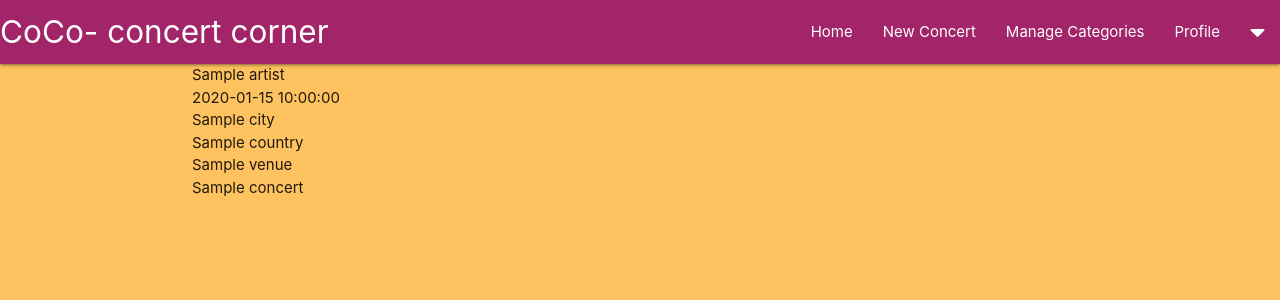
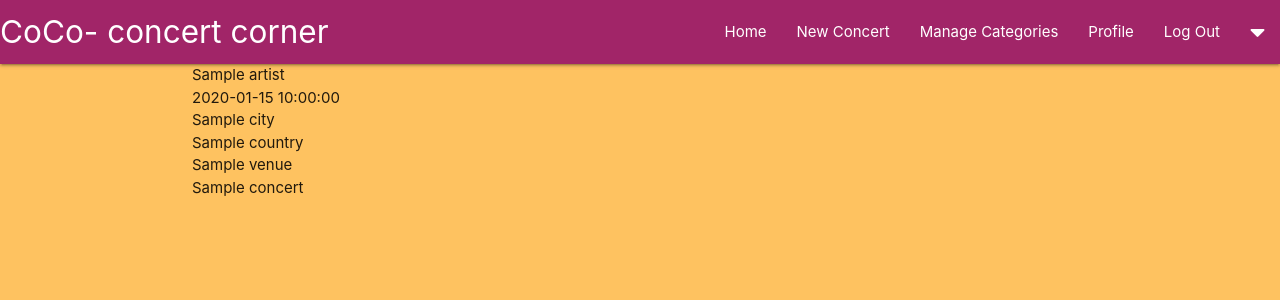
Before and after one commit to komfiGolabi/CoCo-Concert-Corner, a Flask app: page / in a window 1280 px wide. Shown: the top 300 px of the page. Run offline with Flask 2, Linux system fonts and the light colour scheme; the visitor is signed in with stand-in values (Sample User, id 1); a database or web service that is not in the repository returns one stand-in record (values such as "Sample title"); some libraries are stand-ins or nearby versions.

Commit message:
logout functionality, authentication

```diff
--- a/app.py
+++ b/app.py
@@ -52,28 +52,30 @@ def register():
 @app.route("/login", methods=["GET", "POST"])
 def login():
     if request.method == "POST":
-        # if user exists in db
+        # check if username exists in db
         existing_user = mongo.db.users.find_one(
             {"username": request.form.get("username").lower()})
 
         if existing_user:
-            # if password is correct
+            # ensure hashed password matches user input
             if check_password_hash(
-                existing_user["password"], request.form.get("password")):
-                    session["user"] = request.form.get("username").lower()
-                    flash("Welcome, {}".format(
-                        request.form.get("username")))
-                    return redirect(url_for(
-                        "profile", username=session["user"]))
+                    existing_user["password"], request.form.get("password")):
+                        session["user"] = request.form.get("username").lower()
+                        flash("Welcome, {}".format(
+                            request.form.get("username")))
+                        return redirect(url_for(
+                            "profile", username=session["user"]))
             else:
                 # invalid password match
-                flash("Oops, your password/username is incorrect!")
+                flash("Oops, username/password incorrect!")
                 return redirect(url_for("login"))
 
         else:
             # username doesn't exist
-            flash("Oops, your password/username is incorrect!")
+            flash("Oops, username/password incorrect!")
             return redirect(url_for("login"))
+
+    return render_template("login.html")
 
 
 @app.route("/profile/<username>", methods=["GET", "POST"])
@@ -81,9 +83,20 @@ def profile(username):
     # grab the session user's username from db
     username = mongo.db.users.find_one(
         {"username": session["user"]})["username"]
-    return render_template("profile.html", username=username)
 
-    return render_template("login.html")
+    if session["user"]:
+       return render_template("profile.html", username=username)
+
+    return redirect(url_for("login"))
+
+
+@app.route("/logout")
+def logout():
+    # remove user from session cookie
+    flash("You logged out from your profile!")
+    session.pop("user")
+    return redirect(url_for("login"))
+
 
 if __name__ == "__main__":
     app.run(host=os.environ.get("IP"),
--- a/templates/base.html
+++ b/templates/base.html
@@ -30,22 +30,25 @@
 
             <!--main menu with a dropdown-->
         <nav class="nav-extended">
-            <div class="nav-wrapper">
-            <ul id="dropdown1" class="dropdown-content">
-                <li><a href="{{ url_for('login') }}">Log In</a></li>
-                <li><a href="#!">Log Out</a></li>
-                <li class="divider"></li>
-                <li><a href="{{ url_for('register') }}">Register</a></li>
-            </ul>
+
         <div class="nav-wrapper">
             <a href="{{ url_for('get_concerts') }}" class="brand-logo">CoCo- concert corner</a>
             <a href="#" data-target="mobile-demo" class="sidenav-trigger right"><i class="fas fa-bars"></i></a>
         <ul class="right hide-on-med-and-down">
             <li><a href="{{ url_for('get_concerts') }}">Home</a></li>
+            {% if session.user %}
+
             <li><a href="#">New Concert</a></li>
             <li><a href="#">Manage Categories</a></li>
             <li><a href="{{ url_for('profile', username=session['user']) }}">Profile</a></li>
-
+            <li><a href="{{ url_for('logout') }}">Log Out</a></li>
+              {% else %}
+                <ul id="dropdown1" class="dropdown-content">
+                   <li><a href="{{ url_for('login') }}">Log In</a></li>
+                    <li class="divider"></li>
+                    <li><a href="{{ url_for('register') }}">Register</a></li>
+                </ul>
+                {% endif %}
             <!-- Dropdown Trigger -->
             <li><a class="dropdown-trigger" href="#!" data-target="dropdown1"><i class="fas fa-caret-down"></i></a></li>
         </ul>
@@ -55,12 +58,15 @@
                 <ul class="sidenav" id="mobile-demo">
                     <li><h4 class="center-align light-blue-text text-darken 4">CoCo- concert corner</h4></li>
                     <li><a href="{{ url_for('get_concerts') }}">Home</a></li>
+                    {% if session.user %}
                         <li><a href="{{ url_for('profile', username=session['user']) }}">Profile</a></li>
                         <li><a href="#">New Concert</a></li>
                         <li><a href="#">Manage Categories</a></li>
-                        <li><a href="#">Log Out</a></li>
+                        <li><a href="{{ url_for('logout') }}">Log Out</a></li>
+                    {% else %}
                         <li><a href="{{ url_for('login') }}">Log In</a></li>
                         <li><a href="{{ url_for('register') }}">Register</a></li>
+                    {% endif %}
                 </ul>
         </header>
 
```
